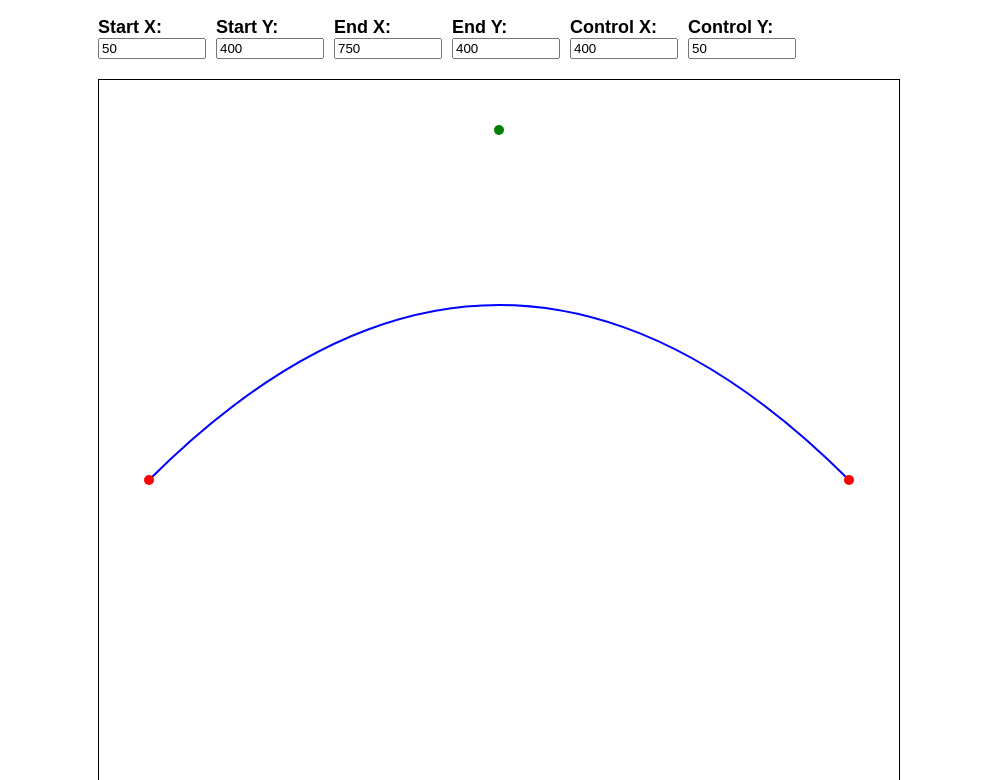
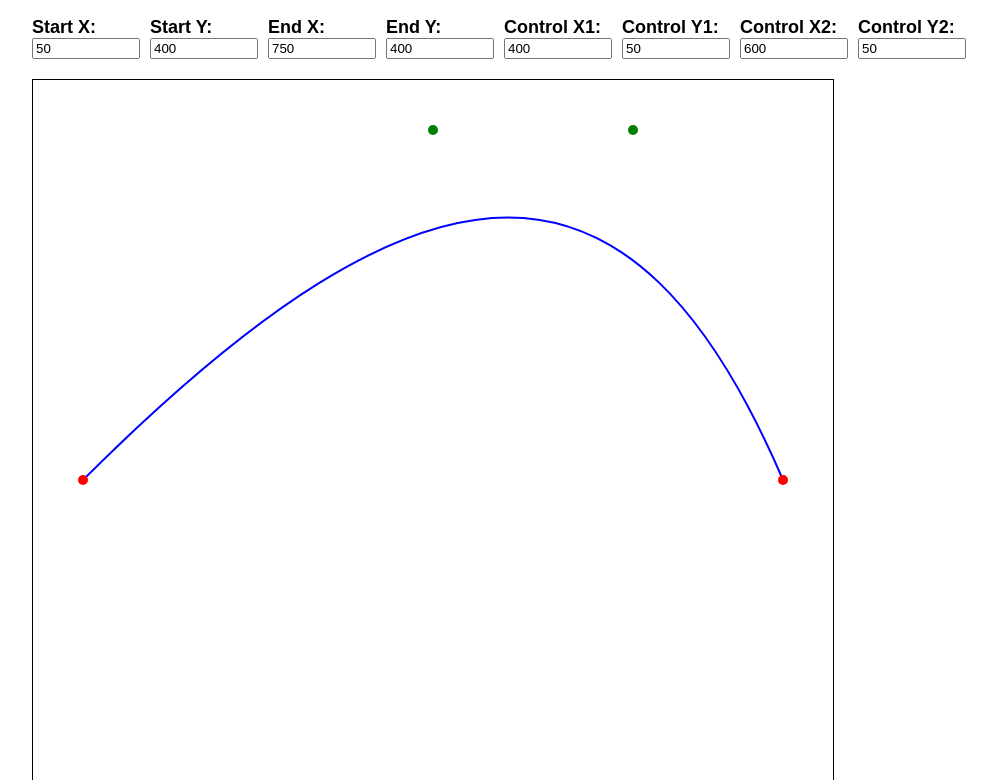
Before and after one commit to TomWulf/SVG_Path_Q_Visualizer_1.0, a website built with webpack: page index.html in a window 1280 px wide. Shown: the part 103-883 px from the top of the page, without its empty margins (141-1138 px from the left). Built offline with nearby package versions, Linux system fonts and the light colour scheme.

Commit message:
Converted to C curve from Q

```diff
--- a/index.html
+++ b/index.html
@@ -19,8 +19,10 @@
     <label>Start Y: <input type="number" id="startY" value="400" min="0" max="800"></label>
     <label>End X: <input type="number" id="endX" value="750" min="0" max="800"></label>
     <label>End Y: <input type="number" id="endY" value="400" min="0" max="800"></label>
-    <label>Control X: <input type="number" id="controlX" value="400"></label>
-    <label>Control Y: <input type="number" id="controlY" value="50"></label>
+    <label>Control X1: <input type="number" id="controlX" value="400"></label>
+    <label>Control Y1: <input type="number" id="controlY" value="50"></label>
+    <label>Control X2: <input type="number" id="controlX2" value="600"></label>
+    <label>Control Y2: <input type="number" id="controlY2" value="50"></label>
 
   </div>
   <svg id="svg" width="800" height="800" style="border: 1px solid black;">
--- a/js/app.js
+++ b/js/app.js
@@ -14,6 +14,8 @@ const inputs = {
   startY: document.getElementById("startY"),
   controlX: document.getElementById("controlX"),
   controlY: document.getElementById("controlY"),
+  controlX2: document.getElementById("controlX2"),
+  controlY2: document.getElementById("controlY2"),
   endX: document.getElementById("endX"),
   endY: document.getElementById("endY"),
 };
@@ -23,12 +25,14 @@ function updateCurve() {
   const startY = parseFloat(inputs.startY.value);
   const controlX = parseFloat(inputs.controlX.value);
   const controlY = parseFloat(inputs.controlY.value);
+  const controlX2 = parseFloat(inputs.controlX2.value);
+  const controlY2 = parseFloat(inputs.controlY2.value);
   const endX = parseFloat(inputs.endX.value);
   const endY = parseFloat(inputs.endY.value);
   const copyButton = document.getElementById("copyButton");
 
   // Update the path's "d" attribute
-  const d = `M ${startX},${startY} Q ${controlX},${controlY} ${endX},${endY}`;
+  const d = `M ${startX},${startY} C ${controlX},${controlY} ${controlX2},${controlY2} ${endX},${endY}`;
   curve.setAttribute("d", d);
   pathCode.value = "d = '" + d + "'";
 
@@ -37,9 +41,17 @@ function updateCurve() {
   startPoint.setAttribute("cy", startY);
   controlPoint.setAttribute("cx", controlX);
   controlPoint.setAttribute("cy", controlY);
+  controlPoint2.setAttribute("cx", controlX2);
+  controlPoint2.setAttribute("cy", controlY2);
   endPoint.setAttribute("cx", endX);
   endPoint.setAttribute("cy", endY);
 }
+
+const controlPoint2 = document.createElementNS("http://www.w3.org/2000/svg", "circle");
+controlPoint2.setAttribute("id", "controlPoint2");
+controlPoint2.setAttribute("r", "5");
+controlPoint2.setAttribute("fill", "green");
+svg.appendChild(controlPoint2);
 
 copyButton.addEventListener("click", () => {
   const pathText = pathCode.value;
```
